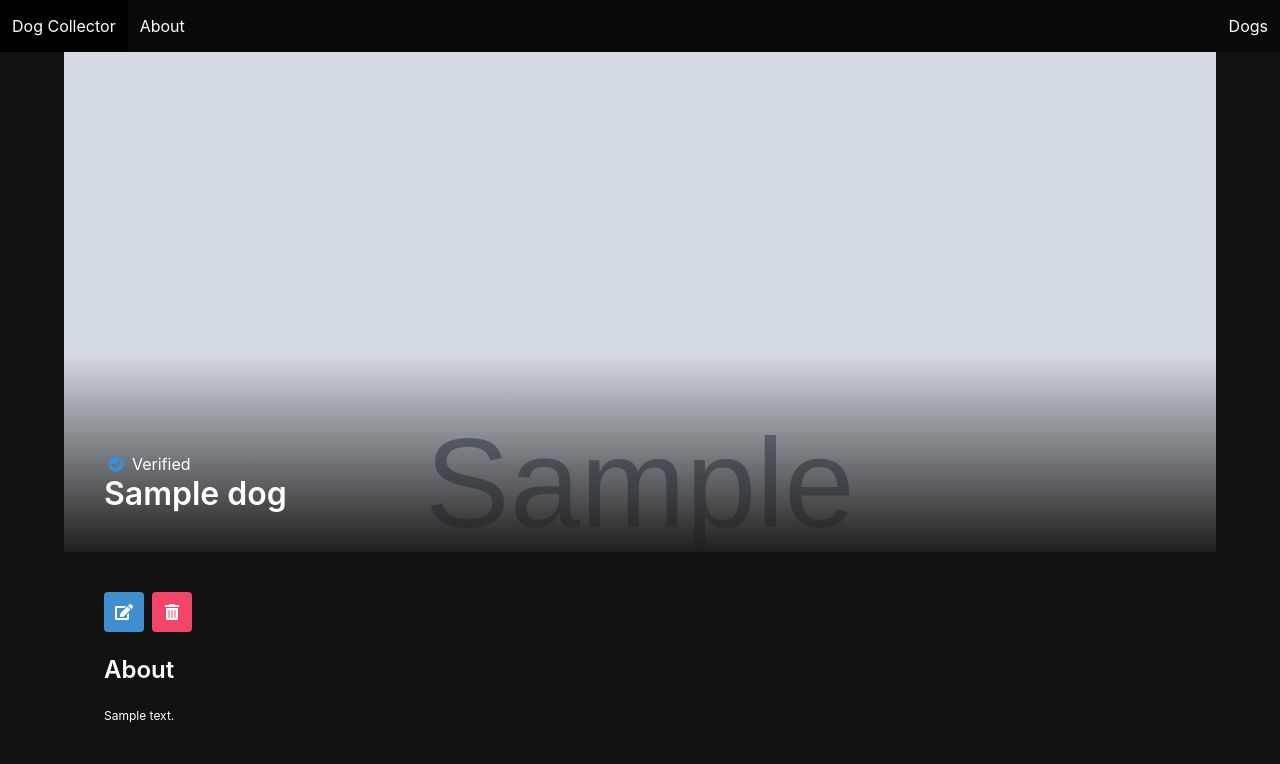
After one commit to m-deez/dog-collector, a Django app: page /dogs/1/ in a window 1280 px wide. The commit adds this page. Shown: the top 764 px of the page. Run offline with Django 3.2, Linux system fonts and the light colour scheme; tables that the repository leaves empty hold one stand-in row (values such as "Sample post"); grey boxes marked "Sample" are stand-in pictures.

Commit message:
made details page for dogs

```diff
--- a/main_app/static/styles/main.css
+++ b/main_app/static/styles/main.css
@@ -8,6 +8,11 @@ body {
 h2,
 h3 {
   color: #ffffff;
+}
+
+.container {
+  padding: 40px;
+  padding-right: 0;
 }
 
 .title {
@@ -22,7 +27,7 @@ body {
 }
 
 .gallery .card {
-    transition: .1s linear;
+  transition: 0.1s linear;
 }
 
 .gallery .card:hover {
@@ -33,3 +38,41 @@ body {
 p {
   font-size: 12px;
 }
+
+.detail__img {
+  position: absolute;
+  left: 0;
+  top: 0;
+  width: 100%;
+  height: 500px;
+  background-color: #ffffff;
+  overflow: hidden;
+}
+
+.detail__img::after {
+  content: "";
+  background-image: linear-gradient(transparent 60%, #1f1f1f);
+  position: absolute;
+  top: 0;
+  left: 0;
+  width: 100%;
+  height: 100%;
+  z-index: 5;
+}
+
+img {
+  width: 100%;
+  height: 500px;
+  object-fit: cover;
+  object-position: top;
+}
+
+.detail__name {
+  position: absolute;
+  z-index: 5;
+  top: 400px;
+}
+
+.detail__container {
+  margin-top: 500px;
+}
--- a/main_app/templates/base.html
+++ b/main_app/templates/base.html
@@ -9,6 +9,7 @@
     <script src="https://code.jquery.com/jquery-3.6.0.min.js" integrity="sha256-/xUj+3OJU5yExlq6GSYGSHk7tPXikynS7ogEvDej/m4=" crossorigin="anonymous"></script>
     <link rel="stylesheet" href="{% static 'styles/main.css' %}" />
     <script src="{% static 'scripts/main.js' %}" defer></script>
+    <link rel="stylesheet" href="https://cdnjs.cloudflare.com/ajax/libs/font-awesome/5.15.4/css/all.min.css">
     <title>Dogs - {% block title %}{% endblock %}</title>
   </head>
   <body >
--- /dev/null
+++ b/main_app/templates/dog_detail.html
@@ -0,0 +1,35 @@
+{% extends 'base.html' %} {% block content %}
+<div class="detail__img">
+  <img src="{{dog.img}}" alt="{{dog.name}}" />
+</div>
+<div class="detail__name">
+  {% if dog.verified_doggo %}
+  <div class="icon-text">
+    <span class="icon has-text-info">
+      <i class="fas fa-check-circle"></i>
+    </span>
+    <span>Verified</span>
+  </div>
+  {% endif %}
+  <h1 class="title">{{dog.name}}</h1>
+</div>
+<div class="detail__container">
+  <div class="buttons">
+    <a href="" class="button is-info">
+      <span class="icon">
+        <i class="fas fa-edit"></i>
+      </span>
+    </a>
+    <a href="" class="button is-danger">
+      <span class="icon">
+        <i class="fas fa-trash-alt"></i>
+      </span>
+    </a>
+  </div>
+  <div class="detail__about">
+    <h4 class="title is-4">About</h4>
+    <p>{{dog.bio}}</p>
+  </div>
+</div>
+
+{% endblock %}
--- a/main_app/templates/dog_list.html
+++ b/main_app/templates/dog_list.html
@@ -24,7 +24,7 @@
 
 <div class="gallery">
   {% for dog in dogs %}
-  <a href="">
+  <a href="{% url 'dog_detail' dog.pk %}">
     <div class="card">
       <div class="card-image">
         <figure class="image is-square">
--- a/main_app/urls.py
+++ b/main_app/urls.py
@@ -6,4 +6,5 @@ urlpatterns = [
     path('about/', views.About.as_view(), name="about"),
     path('dogs/', views.DogList.as_view(), name="dog_list"),
     path('dogs/new/', views.DogCreate.as_view(), name="dog_create"),
+    path('dogs/<int:pk>/', views.DogDetail.as_view(), name="dog_detail"),
 ]
--- a/main_app/views.py
+++ b/main_app/views.py
@@ -3,6 +3,7 @@ from django.views import View # <- View class to handle requests
 from django.http import HttpResponse # <- a class to handle sending a type of response
 from django.views.generic.base import TemplateView
 from django.views.generic.edit import CreateView
+from django.views.generic import DetailView
 from .models import Dog
 
 
@@ -46,3 +47,7 @@ class DogCreate(CreateView):
     fields = ['name', 'breed', 'img', 'bio', 'verified_doggo']
     template_name = "dog_create.html"
     success_url = "/dogs/"
+
+class DogDetail(DetailView):
+    model = Dog
+    template_name = "dog_detail.html"
```
Lines whose indentation alone changed are shown as unchanged.
